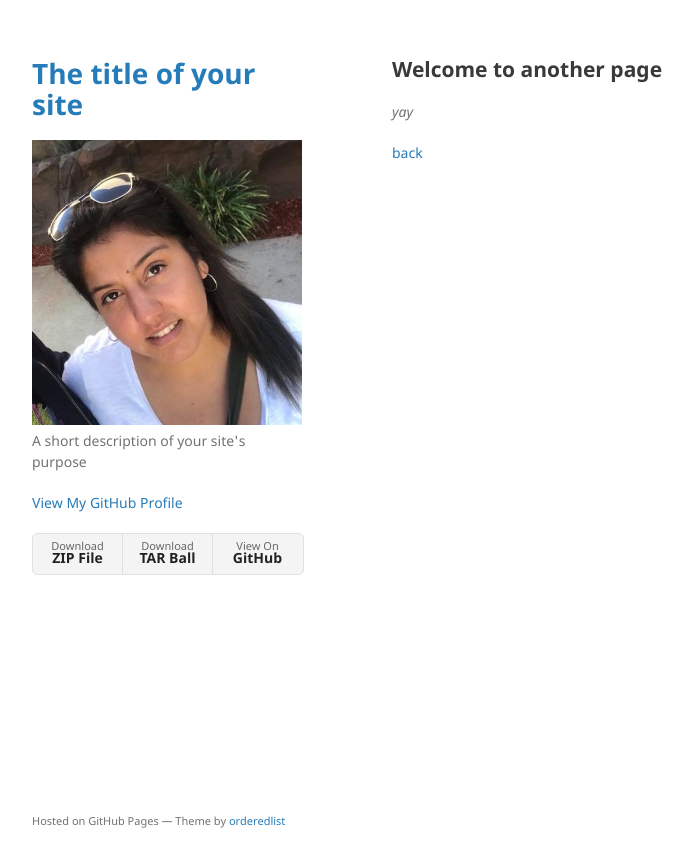
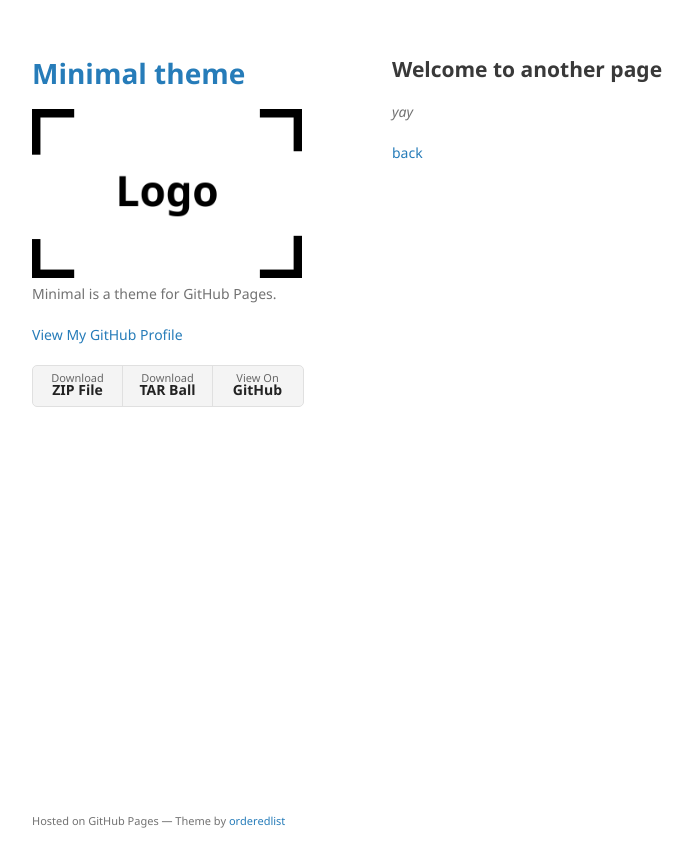
Before and after one commit to cmireya/cmireya.github.io, a Jekyll site: the page built from another-page.md, in a window 1280 px wide. Shown: the top 867 px of the page, without its empty margins (178-871 px from the left). Built offline with Jekyll 4.4.1, drawn with Linux system fonts in a browser that asks for light colours; our own code applies the rules of GitHub Pages for plain Markdown files.

Commit message:
back to original files

```diff
--- a/_config.yml
+++ b/_config.yml
@@ -4,6 +4,3 @@ description: Minimal is a theme for GitHub Pages.
 show_downloads: true
 google_analytics:
 theme: jekyll-theme-minimal
-
-title: [The title of your site]
-description: [A short description of your site's purpose]
```
Also changed, not shown: assets/img/logo.png.
